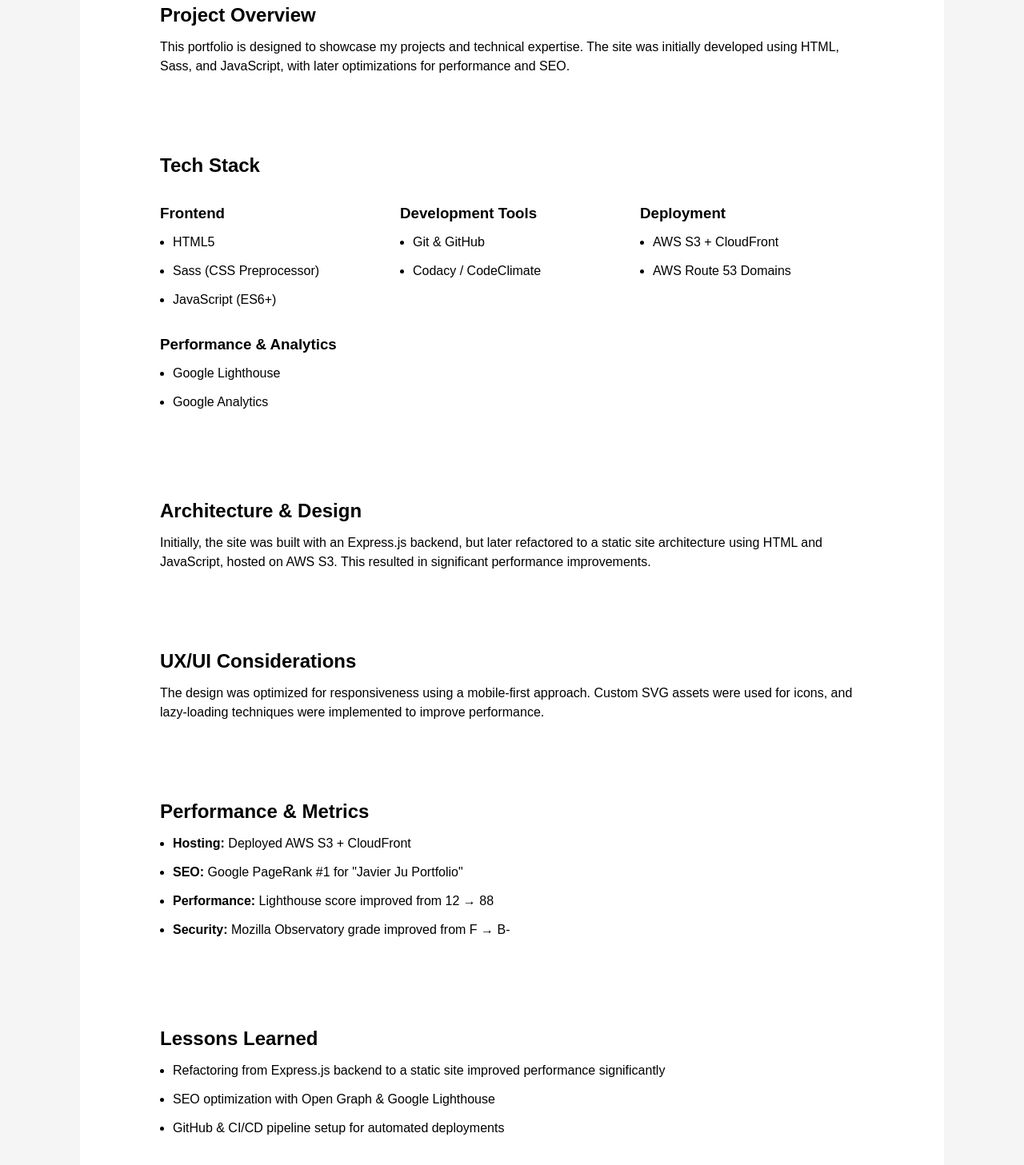
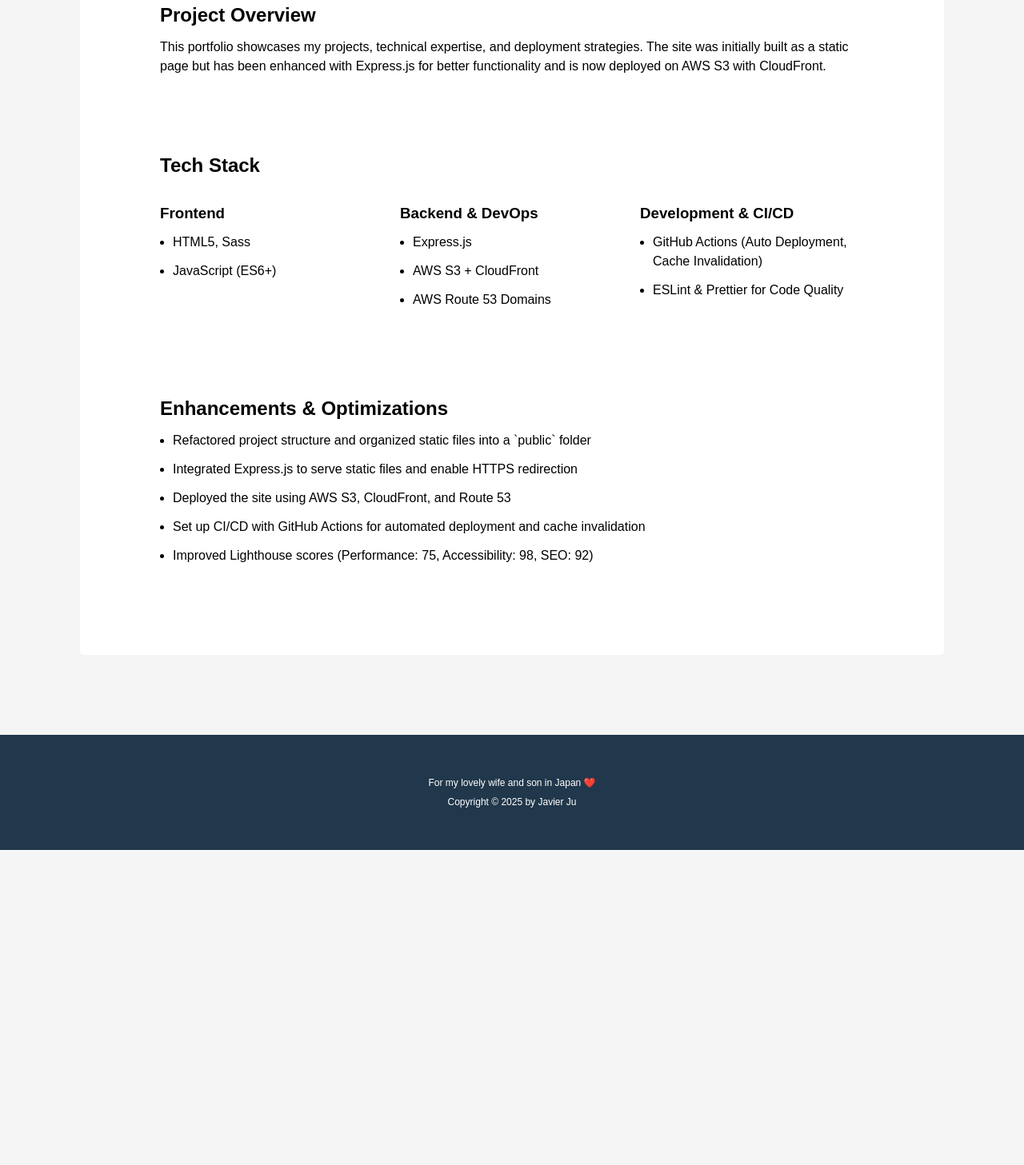
Before and after one commit to JavierJu/Professional-Portfolio, a website: page public/projects/professional-portfolio.html in a window 1280 px wide. Shown: the part 1073-2530 px from the top of the page at 80% size. After the commit the page ends 2136 px from the top, so only its background shows below. Drawn offline with Linux system fonts and the light colour scheme.

Commit message:
updated latest content

```diff
--- a/public/projects/professional-portfolio.html
+++ b/public/projects/professional-portfolio.html
@@ -8,7 +8,7 @@
     <meta name="author" content="Javier Ju" />
     <meta
       name="description"
-      content="Discover the portfolio of Javier Ju, a full-stack developer specializing in JavaScript, React, and AWS. Explore projects and technical expertise."
+      content="Explore the portfolio of Javier Ju, a full-stack developer specializing in JavaScript, React, and AWS. Discover projects, technical expertise, and deployment strategies."
     />
 
     <!-- Open Graph / Facebook -->
@@ -30,7 +30,7 @@
     <meta property="og:image:height" content="630" />
     <meta
       property="og:description"
-      content="Discover the portfolio of Javier Ju, a full-stack developer specializing in JavaScript, React, and AWS. Explore projects and technical expertise."
+      content="Explore the portfolio of Javier Ju, a full-stack developer specializing in JavaScript, React, and AWS. Discover projects, technical expertise, and deployment strategies."
     />
 
     <!-- Twitter Meta Tags -->
@@ -42,7 +42,7 @@
     />
     <meta
       name="twitter:description"
-      content="Discover the portfolio of Javier Ju, a full-stack developer specializing in JavaScript, React, and AWS. Explore projects and technical expertise."
+      content="Explore the portfolio of Javier Ju, a full-stack developer specializing in JavaScript, React, and AWS. Discover projects, technical expertise, and deployment strategies."
     />
     <meta
       name="twitter:image"
@@ -126,9 +126,7 @@
       <section>
         <h2 class="projects-body__heading">Project Overview</h2>
         <p>
-          This portfolio is designed to showcase my projects and technical
-          expertise. The site was initially developed using HTML, Sass, and
-          JavaScript, with later optimizations for performance and SEO.
+          This portfolio showcases my projects, technical expertise, and deployment strategies. The site was initially built as a static page but has been enhanced with Express.js for better functionality and is now deployed on AWS S3 with CloudFront.
         </p>
       </section>
 
@@ -139,87 +137,35 @@
         <div>
           <h3>Frontend</h3>
           <ul class="projects-body__list">
-            <li>HTML5</li>
-            <li>Sass (CSS Preprocessor)</li>
+            <li>HTML5, Sass</li>
             <li>JavaScript (ES6+)</li>
           </ul>
         </div>
         <div>
-          <h3>Development Tools</h3>
+          <h3>Backend & DevOps</h3>
           <ul class="projects-body__list">
-            <li>Git & GitHub</li>
-            <li>Codacy / CodeClimate</li>
-          </ul>
-        </div>
-        <div>
-          <h3>Deployment</h3>
-          <ul class="projects-body__list">
+            <li>Express.js</li>
             <li>AWS S3 + CloudFront</li>
             <li>AWS Route 53 Domains</li>
           </ul>
         </div>
         <div>
-          <h3>Performance & Analytics</h3>
+          <h3>Development & CI/CD</h3>
           <ul class="projects-body__list">
-            <li>Google Lighthouse</li>
-            <li>Google Analytics</li>
+            <li>GitHub Actions (Auto Deployment, Cache Invalidation)</li>
+            <li>ESLint & Prettier for Code Quality</li>
           </ul>
         </div>
       </section>
 
-      <!-- DESIGN AND ARCHITECTURE -->
       <section>
-        <h2 class="projects-body__heading">Architecture & Design</h2>
-        <p>
-          Initially, the site was built with an Express.js backend, but later
-          refactored to a static site architecture using HTML and JavaScript,
-          hosted on AWS S3. This resulted in significant performance
-          improvements.
-        </p>
-        <!-- <div>
-        <img src="../img/Portfolio-Production-Architecture.drawio.svg" alt="Portfolio Production Architecture"
-          class="projects-body__image-smaller projects-body__paragraph-spacing-below">
-      </div> -->
-      </section>
-
-      <!-- UX/UI DESIGN -->
-      <section>
-        <h2 class="projects-body__heading">UX/UI Considerations</h2>
-        <p>
-          The design was optimized for responsiveness using a mobile-first
-          approach. Custom SVG assets were used for icons, and lazy-loading
-          techniques were implemented to improve performance.
-        </p>
-      </section>
-
-      <!-- PRODUCTION METRICS -->
-      <section>
-        <h2 class="projects-body__heading">Performance & Metrics</h2>
+        <h2 class="projects-body__heading">Enhancements & Optimizations</h2>
         <ul class="projects-body__list">
-          <li><strong>Hosting:</strong> Deployed AWS S3 + CloudFront</li>
-          <li>
-            <strong>SEO:</strong> Google PageRank #1 for "Javier Ju Portfolio"
-          </li>
-          <li>
-            <strong>Performance:</strong> Lighthouse score improved from 12 → 88
-          </li>
-          <li>
-            <strong>Security:</strong> Mozilla Observatory grade improved from F
-            → B-
-          </li>
-        </ul>
-      </section>
-
-      <!-- LESSONS LEARNED -->
-      <section>
-        <h2 class="projects-body__heading">Lessons Learned</h2>
-        <ul class="projects-body__list">
-          <li>
-            Refactoring from Express.js backend to a static site improved
-            performance significantly
-          </li>
-          <li>SEO optimization with Open Graph & Google Lighthouse</li>
-          <li>GitHub & CI/CD pipeline setup for automated deployments</li>
+          <li>Refactored project structure and organized static files into a `public` folder</li>
+          <li>Integrated Express.js to serve static files and enable HTTPS redirection</li>
+          <li>Deployed the site using AWS S3, CloudFront, and Route 53</li>
+          <li>Set up CI/CD with GitHub Actions for automated deployment and cache invalidation</li>
+          <li>Improved Lighthouse scores (Performance: 75, Accessibility: 98, SEO: 92)</li>
         </ul>
       </section>
     </main>
```
